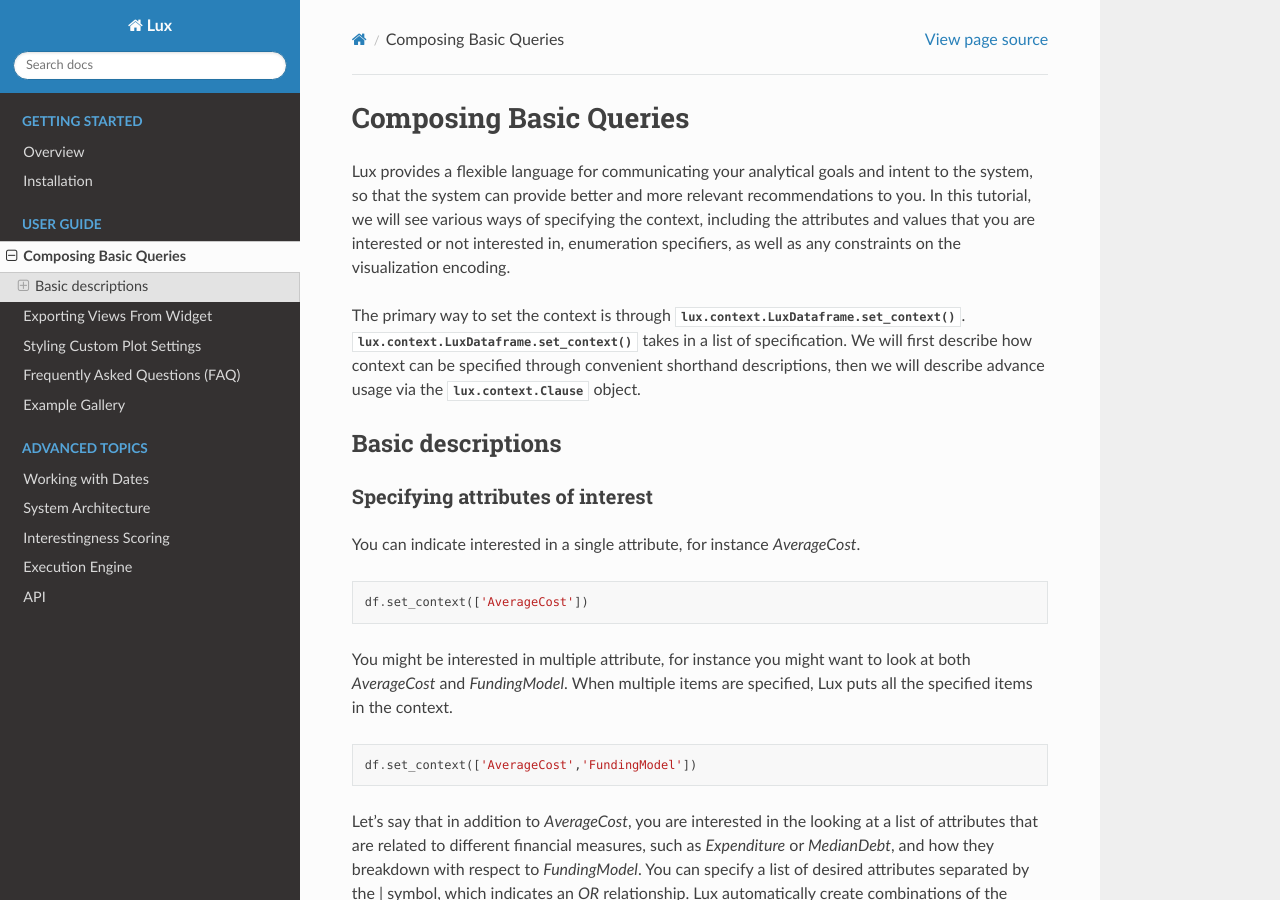
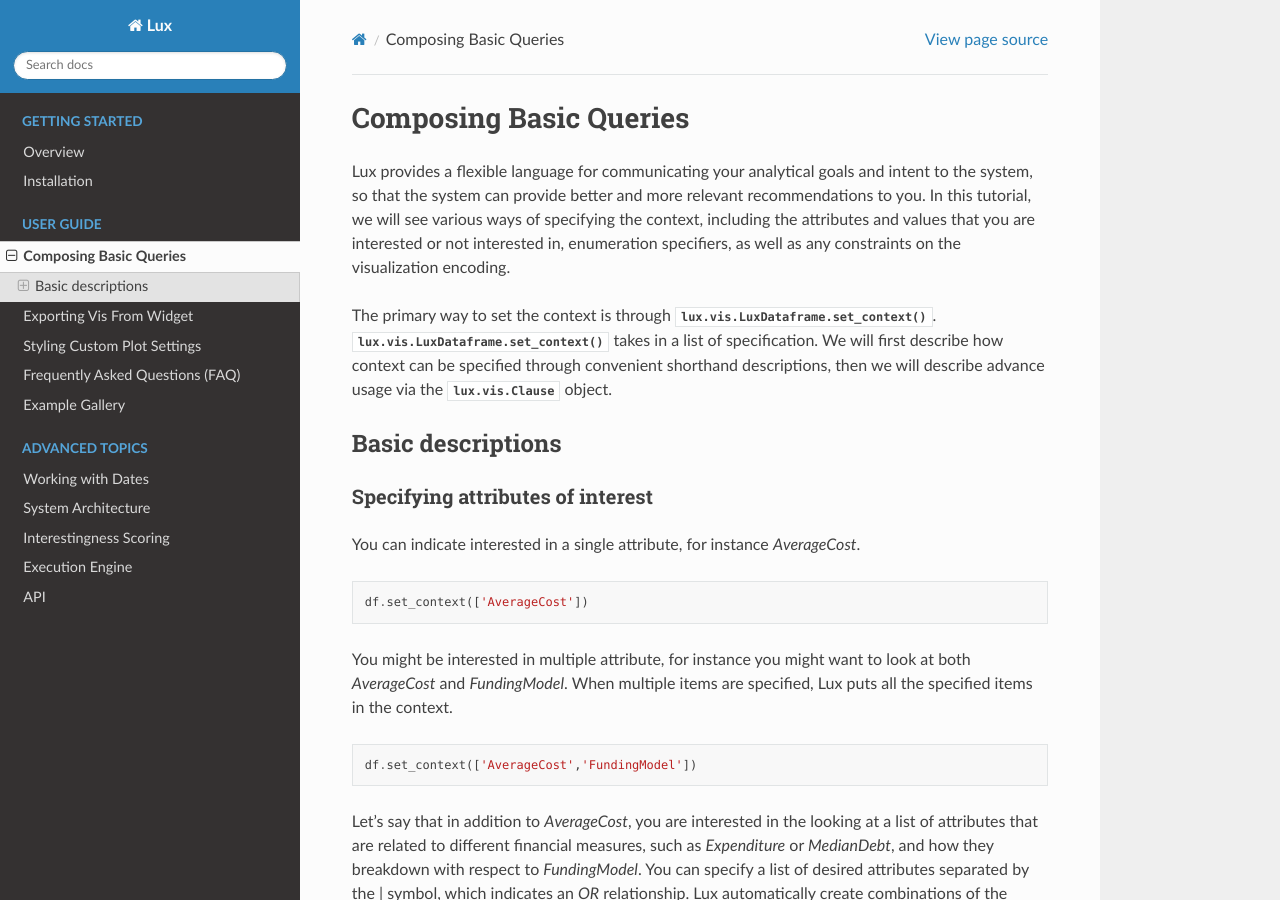
Before and after one commit to lux-org/lux, a Sphinx documentation site: the page built from doc/source/guide/query.rst, in a window 1280 px wide and 900 px high. Built offline with Sphinx 7.4.7 and the Read the Docs theme 2.0.0, drawn with Linux system fonts in a browser that asks for light colours; pages that are not in the unit, such as notebooks, are missing from menus; some of the changed text lies outside the part shown.

Commit message:
more syntax replacement and minor fixes

```diff
--- a/doc/source/guide/query.rst
+++ b/doc/source/guide/query.rst
@@ -4,7 +4,7 @@
 
 Lux provides a flexible language for communicating your analytical goals and intent to the system, so that the system can provide better and more relevant recommendations to you. In this tutorial, we will see various ways of specifying the context, including the attributes and values that you are interested or not interested in, enumeration specifiers, as well as any constraints on the visualization encoding.
 
-The primary way to set the context is through :func:`lux.context.LuxDataframe.set_context`. :func:`lux.context.LuxDataframe.set_context` takes in a list of specification. We will first describe how context can be specified through convenient shorthand descriptions, then we will describe advance usage via the :mod:`lux.context.Clause` object.
+The primary way to set the context is through :func:`lux.vis.LuxDataframe.set_context`. :func:`lux.vis.LuxDataframe.set_context` takes in a list of specification. We will first describe how context can be specified through convenient shorthand descriptions, then we will describe advance usage via the :mod:`lux.vis.Clause` object.
 
 Basic descriptions
 ------------------
@@ -66,10 +66,10 @@
 
     So while both approaches applies the filter on the specified view, the slightly different interpretation results in different recommendations. In general, we encourage using Pandas for filtering if the user is certain about applying the filter (e.g., a cleaning operation deleting a specific data subset), and specify the context in Lux if the user may want to experiment and change aspects related to the filter in their analysis.
 
-Advanced usage of :mod:`lux.context.Clause`
+Advanced usage of :mod:`lux.vis.Clause`
 ~~~~~~~~~~~~~~~~~~~~~~~~~~~~~~~~~~~~~~~~~
 
-The basic string-based descriptions provides a convenient way of specifying the context. However, not all specification can be expressed through the descriptions, more complex specification can be expressed through the :mod:`lux.context.Clause` object. The two modes of specification is essentially equivalent, with the :mod:`lux.compiler.Parser` parsing the specified string into the `description` field in the :mod:`lux.context.Clause` object.
+The basic string-based descriptions provides a convenient way of specifying the context. However, not all specification can be expressed through the descriptions, more complex specification can be expressed through the :mod:`lux.vis.Clause` object. The two modes of specification is essentially equivalent, with the :mod:`lux.compiler.Parser` parsing the specified string into the `description` field in the :mod:`lux.vis.Clause` object.
 
 Specifying attributes or values of interest
 ~~~~~~~~~~~~~~~~~~~~~~~~~~~~~~~~~~~~~~~~~~~~
@@ -80,7 +80,7 @@
 
     df.set_context([lux.Clause(attribute='AverageCost')])
 
-Similarly, we can use :mod:`lux.context.Clause` to specify values of interest:
+Similarly, we can use :mod:`lux.vis.Clause` to specify values of interest:
 
 .. code-block:: python
 
```
Also changed, not shown: doc/source/guide/export.rst (+88 -1 lines), doc/source/reference/lux.context.rst (+5 -5 lines), 2 other files.
